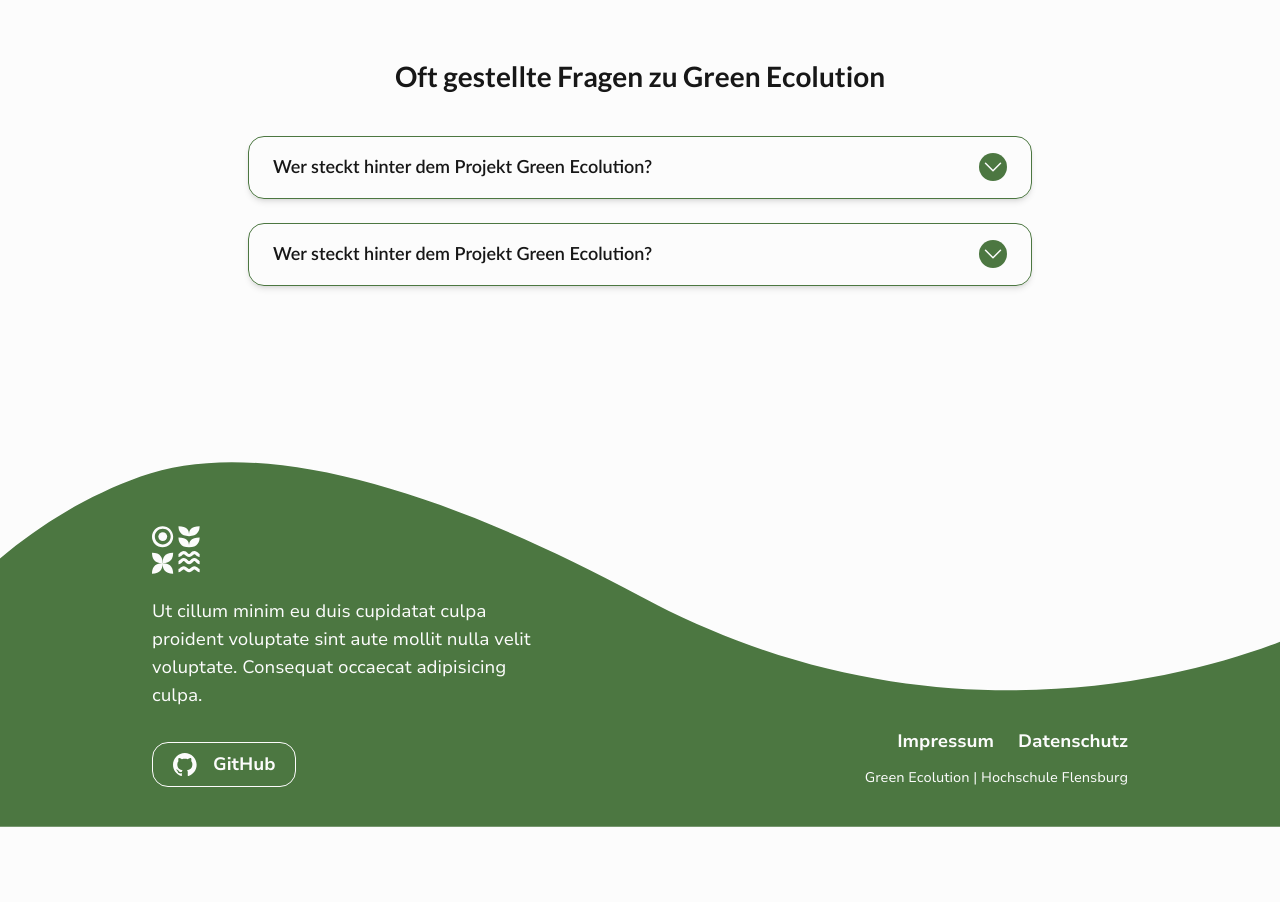
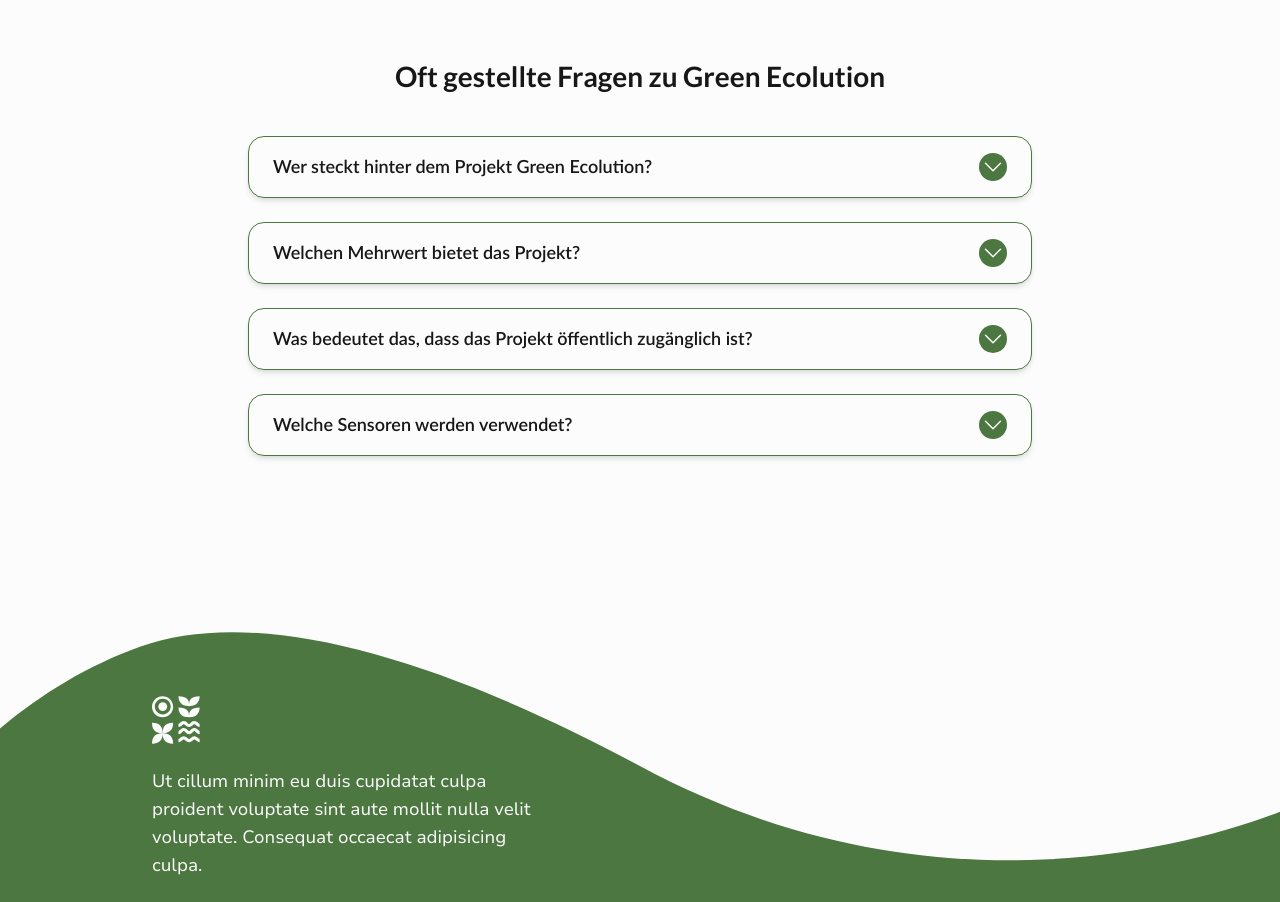
Before and after one commit to green-ecolution/project-website, a React (Vite) app: page / in a window 1280 px wide. Shown: the part 920-1822 px from the top of the page. Before the commit the page ends 1747 px from the top, so only its background shows below. Built offline with nearby package versions, Linux system fonts and the light colour scheme.

Commit message:
feat: update content

```diff
--- a/src/tsx/components/Accordion.tsx
+++ b/src/tsx/components/Accordion.tsx
@@ -17,10 +17,8 @@ const Accordion: React.FC<AccordionProps> = ({ label, children }) => {
     useEffect(() => {
         if (contentRef.current) {
             if (open) {
-                // Set to the natural height
                 setMaxHeight(`${contentRef.current.scrollHeight + 40}px`);
             } else {
-                // Set to a high value, then transition to 0px
                 setMaxHeight(`${contentRef.current.scrollHeight + 40}px`);
                 setTimeout(() => setMaxHeight('0px'), 0);
             }
@@ -28,8 +26,8 @@ const Accordion: React.FC<AccordionProps> = ({ label, children }) => {
     }, [open]);
 
     return (
-        <div className={`cursor-pointer border border-green-dark-900 rounded-2xl shadow-md ${open ? 'border-green-light-900' : 'border-green-dark-900'}`}>
-            <div
+        <details className={`cursor-pointer border border-green-dark-900 rounded-2xl shadow-md ${open ? 'border-green-light-900' : 'border-green-dark-900'}`}>
+            <summary
                 aria-expanded={open}
                 className={`px-4 py-3 rounded-t-2xl cursor-pointer flex items-center justify-between gap-x-4 font-semibold font-lato transition-color ease-in-out duration-300 md:px-6 md:py-4 hover:bg-green-dark-900/10 ${open ? 'bg-green-light-900/10' : ''}`}
                 onClick={toggleAccordion}
@@ -42,15 +40,15 @@ const Accordion: React.FC<AccordionProps> = ({ label, children }) => {
                         <path strokeLinecap="round" strokeLinejoin="round" d="m19.5 8.25-7.5 7.5-7.5-7.5" />
                     </svg>
                 </figure>
-            </div>
+            </summary>
             <div
                 ref={contentRef}
-                style={{ maxHeight }}
+                style={{maxHeight}}
                 className={`overflow-hidden px-4 transition-all ease-in-out duration-300 border-t md:px-6 ${open ? 'border-t-green-light-900 pt-3 py-4 md:pb-6' : 'border-t-transparent'}`}
             >
                 {children}
             </div>
-        </div>
+        </details>
     );
 };
 
--- a/src/tsx/components/Faq.tsx
+++ b/src/tsx/components/Faq.tsx
@@ -22,7 +22,15 @@ function Faq() {
                     In culpa commodo commodo aute cillum ex elit. Esse aliquip labore elit consequat.
                 </p>
             </Accordion>
-            <Accordion label="Wer steckt hinter dem Projekt Green Ecolution?">
+            <Accordion label="Welchen Mehrwert bietet das Projekt?">
+                <p>
+                    Do do ex aliquip est voluptate Lorem est fugiat amet consectetur veniam irure enim id.
+                    Officia deserunt dolor sint aliquip.
+                    Cupidatat consequat consequat aute sint. Cupidatat fugiat tempor cupidatat cillum in officia anim voluptate cillum mollit.
+                    Est minim fugiat amet non.
+                </p>
+            </Accordion>
+            <Accordion label="Was bedeutet das, dass das Projekt öffentlich zugänglich ist?">
                 <p className="mb-4">
                     Do do ex aliquip est voluptate Lorem est fugiat amet consectetur veniam irure enim id.
                     Officia deserunt dolor sint aliquip.
@@ -37,6 +45,14 @@ function Faq() {
                     In culpa commodo commodo aute cillum ex elit. Esse aliquip labore elit consequat.
                 </p>
             </Accordion>
+            <Accordion label="Welche Sensoren werden verwendet?">
+                <p>
+                    Do do ex aliquip est voluptate Lorem est fugiat amet consectetur veniam irure enim id.
+                    Officia deserunt dolor sint aliquip.
+                    Cupidatat consequat consequat aute sint. Cupidatat fugiat tempor cupidatat cillum in officia anim voluptate cillum mollit.
+                    Est minim fugiat amet non.
+                </p>
+            </Accordion>
         </div>
     </section>
   );
```
